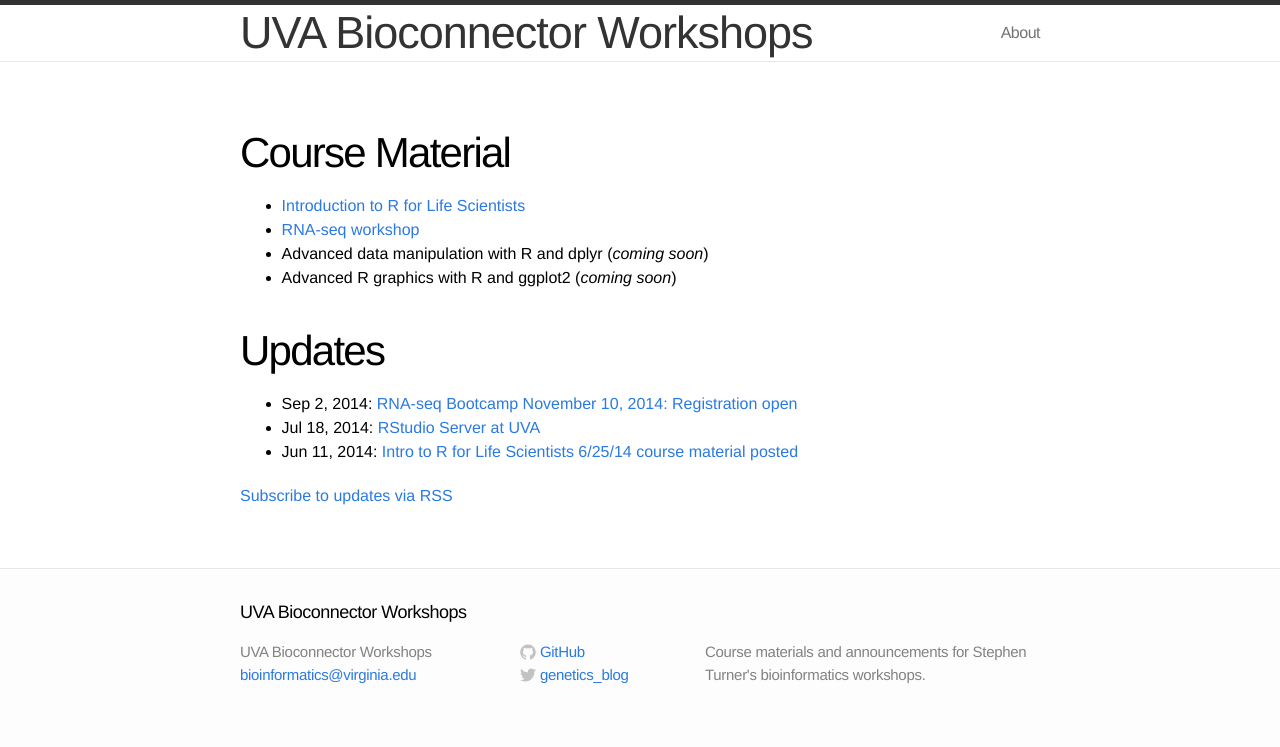
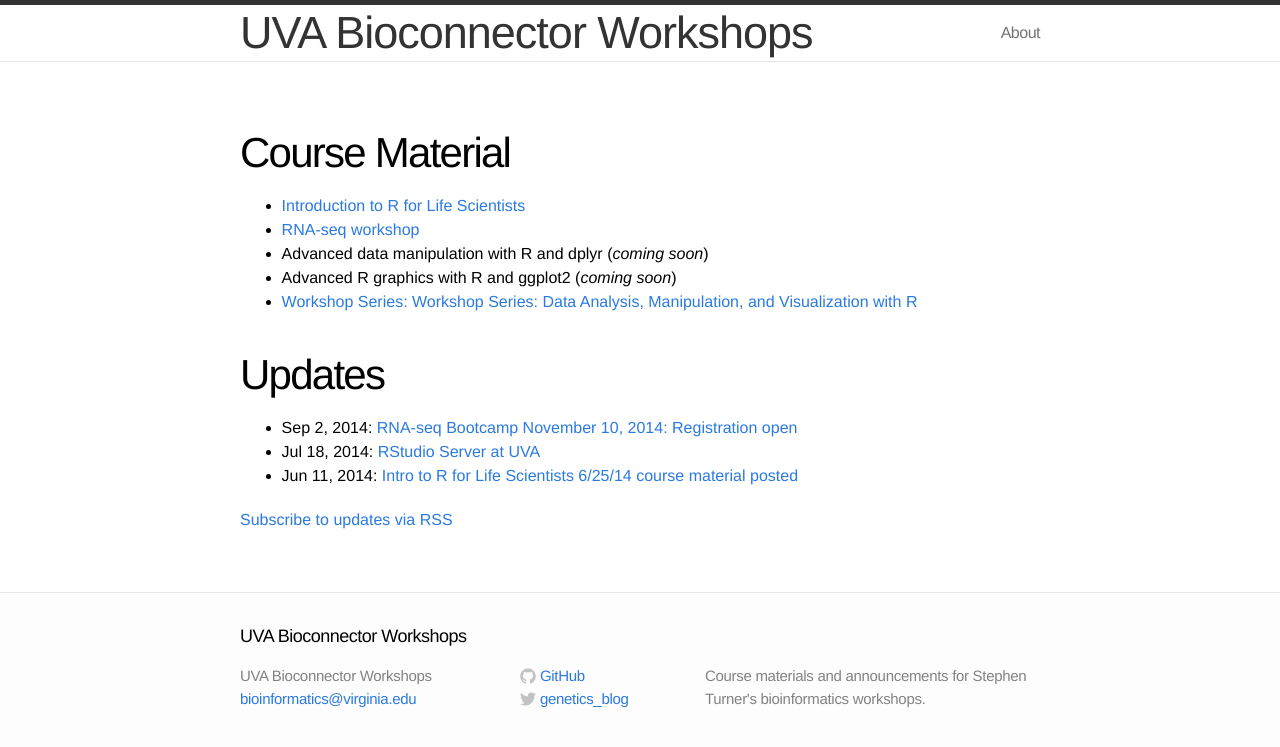
Before and after one commit to bioconnector/workshops2015, a Jekyll site: the page built from index.md, in a window 1280 px wide. Shown: the top 747 px of the page. Built offline with Jekyll 4.4.1, drawn with Linux system fonts in a browser that asks for light colours; Markdown is read by kramdown in place of the engine named in the settings.

Commit message:
added link to series

```diff
--- a/index.md
+++ b/index.md
@@ -8,6 +8,7 @@ layout: page
 * [RNA-seq workshop](ws-rnaseq-1day/)
 * Advanced data manipulation with R and dplyr (*coming soon*)
 * Advanced R graphics with R and ggplot2 (*coming soon*)
+* [Workshop Series: Workshop Series: Data Analysis, Manipulation, and Visualization with R](ws-r-series/)
 
 
 # Updates
```
